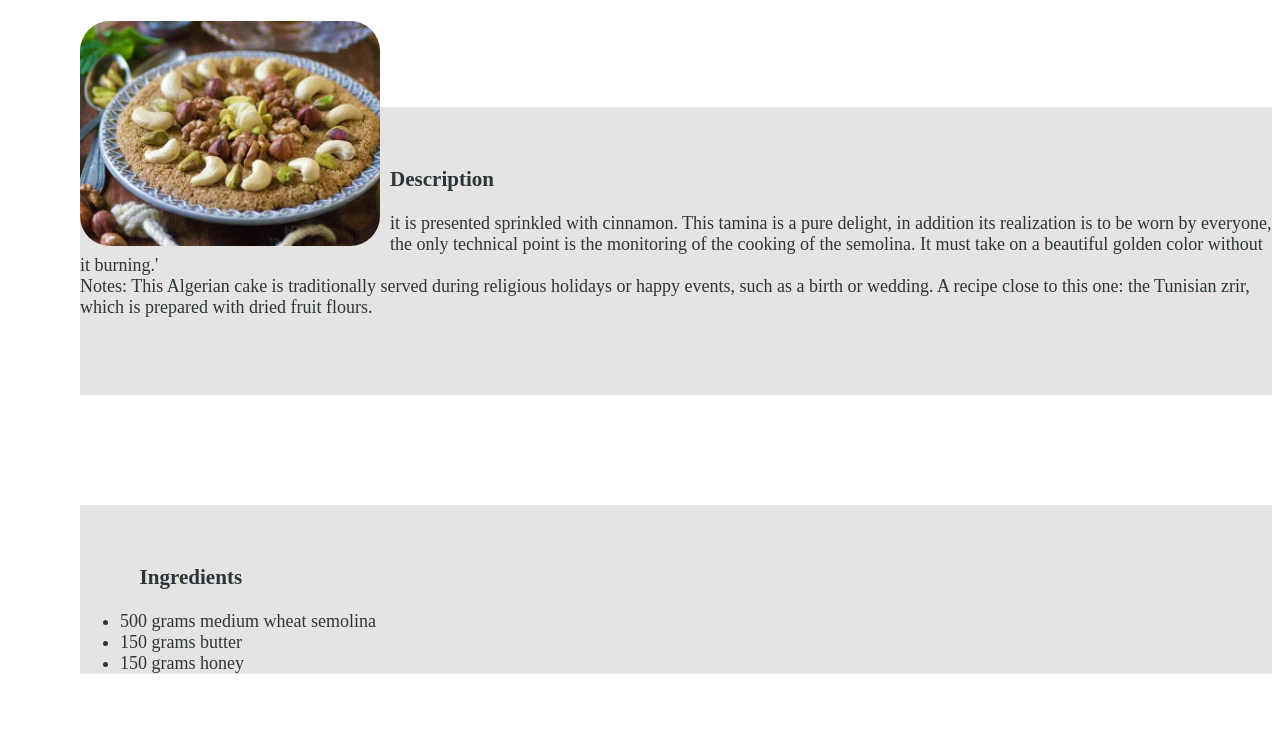
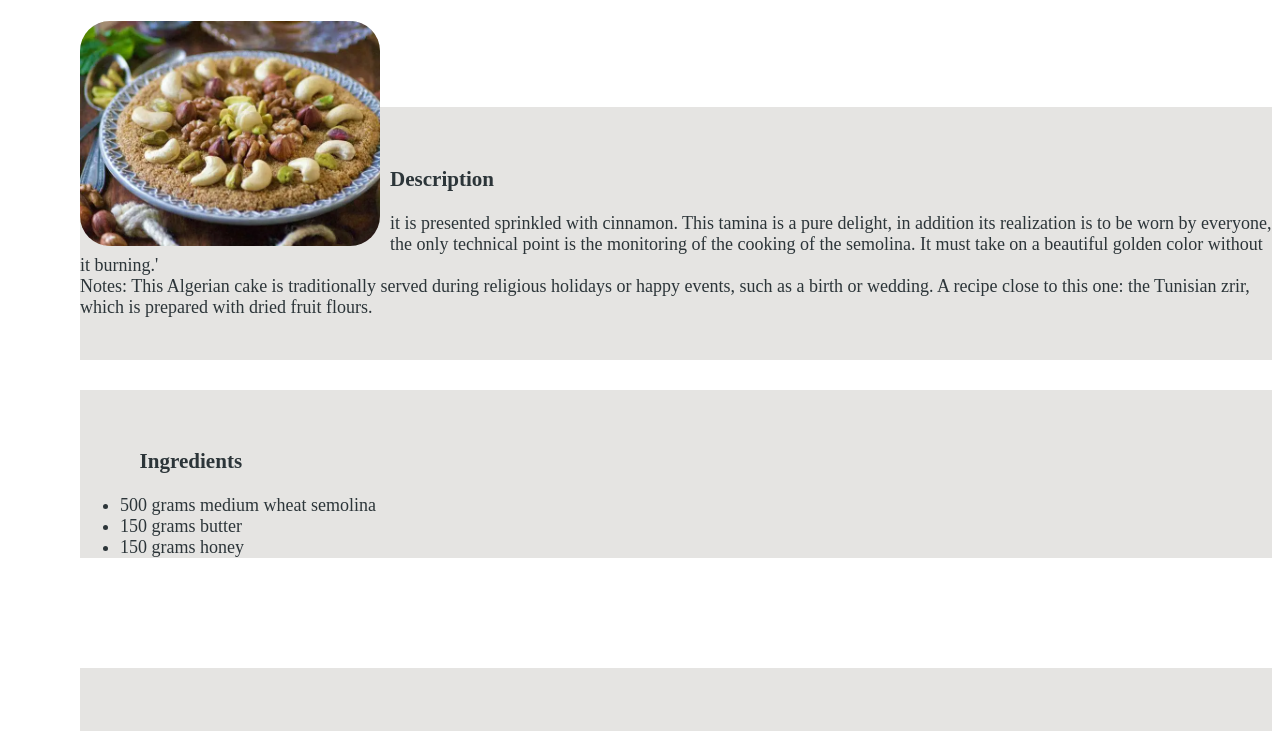
Before and after one commit to yacine-bkf/odin-recipes, a plain HTML site: page recipes/tamina.html in a window 1280 px wide. Shown: the part 69-800 px from the top of the page. Drawn offline with Linux system fonts and the light colour scheme.

Commit message:
Update style.css

```diff
--- a/recipes/style.css
+++ b/recipes/style.css
@@ -33,5 +33,9 @@ h3{
     padding-left: 5%;
 }
 .text.d{
-    padding-bottom: 5%;
+    padding-bottom: 2%;
+    margin-bottom: -80px;
 }
+h2{
+    padding: 10px;
+}
```
